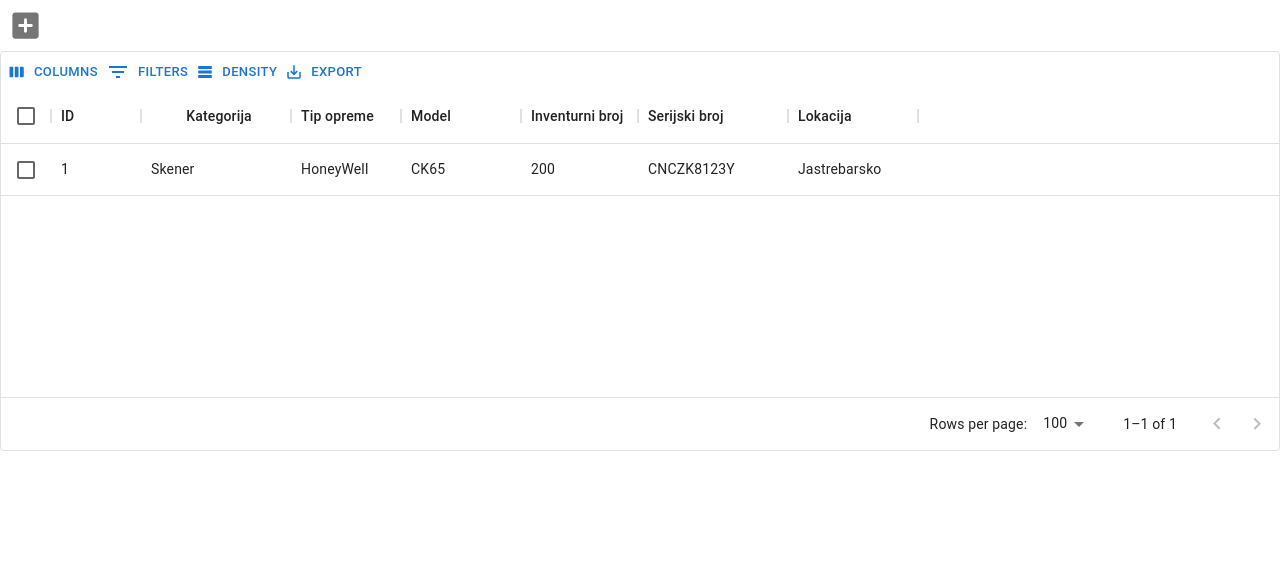
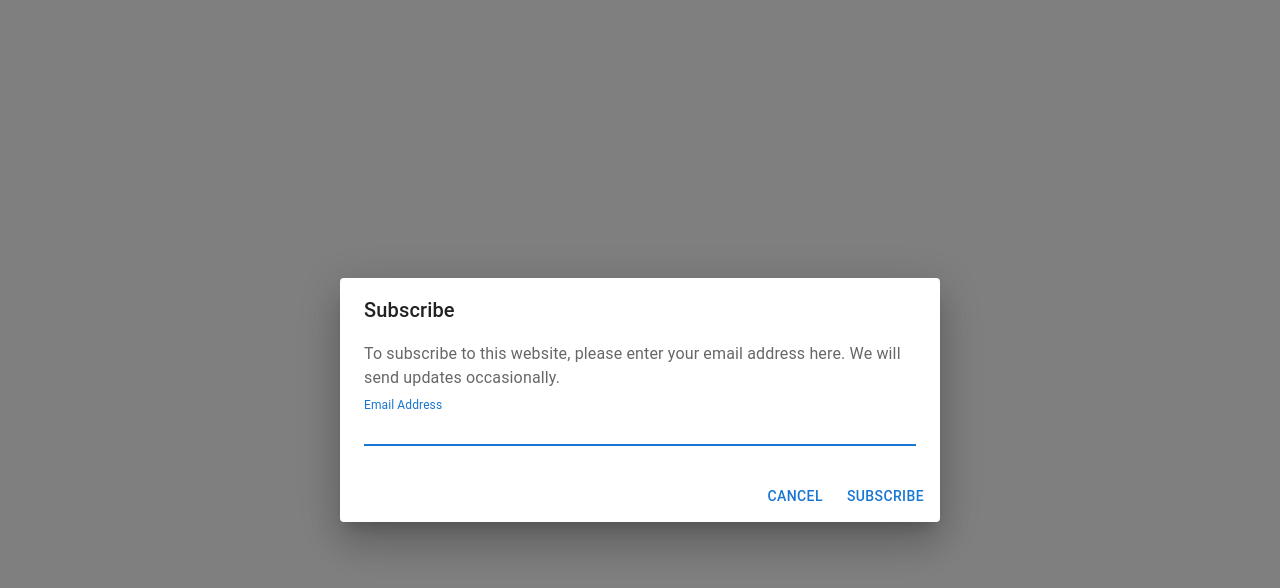
Before and after one commit to NicKyeaa/inventoryman, a React (Create React App) app: page / in a window 1280 px wide. Shown: the top 588 px of the page. Built offline with nearby package versions, Linux system fonts and the light colour scheme.

Commit message:
Modified modal for testing

```diff
--- a/src/App.js
+++ b/src/App.js
@@ -1,12 +1,14 @@
 import React from 'react';
 // import Grid from './Components/Grid';
-import InvGrid from './Components/InvGrid';
+// import InvGrid from './Components/InvGrid';
+import AddModal from './Components/AddModal';
 
 function App() {
   return (
     <div className="App">
       {/* <Grid /> */}
-      <InvGrid />
+      {/* <InvGrid /> */}
+      <AddModal />
     </div>
   );
 }
--- a/src/Components/AddModal.jsx
+++ b/src/Components/AddModal.jsx
@@ -8,22 +8,10 @@ import DialogContentText from '@mui/material/DialogContentText';
 import DialogTitle from '@mui/material/DialogTitle';
 
 export default function FormDialog() {
-  const [open, setOpen] = React.useState(false);
-
-  const handleClickOpen = () => {
-    setOpen(true);
-  };
-
-  const handleClose = () => {
-    setOpen(false);
-  };
 
   return (
     <div>
-      <Button variant="outlined" onClick={handleClickOpen}>
-        Open form dialog
-      </Button>
-      <Dialog open={open} onClose={handleClose}>
+      <Dialog open={true}>
         <DialogTitle>Subscribe</DialogTitle>
         <DialogContent>
           <DialogContentText>
@@ -41,8 +29,8 @@ export default function FormDialog() {
           />
         </DialogContent>
         <DialogActions>
-          <Button onClick={handleClose}>Cancel</Button>
-          <Button onClick={handleClose}>Subscribe</Button>
+          <Button>Cancel</Button>
+          <Button>Subscribe</Button>
         </DialogActions>
       </Dialog>
     </div>
```
